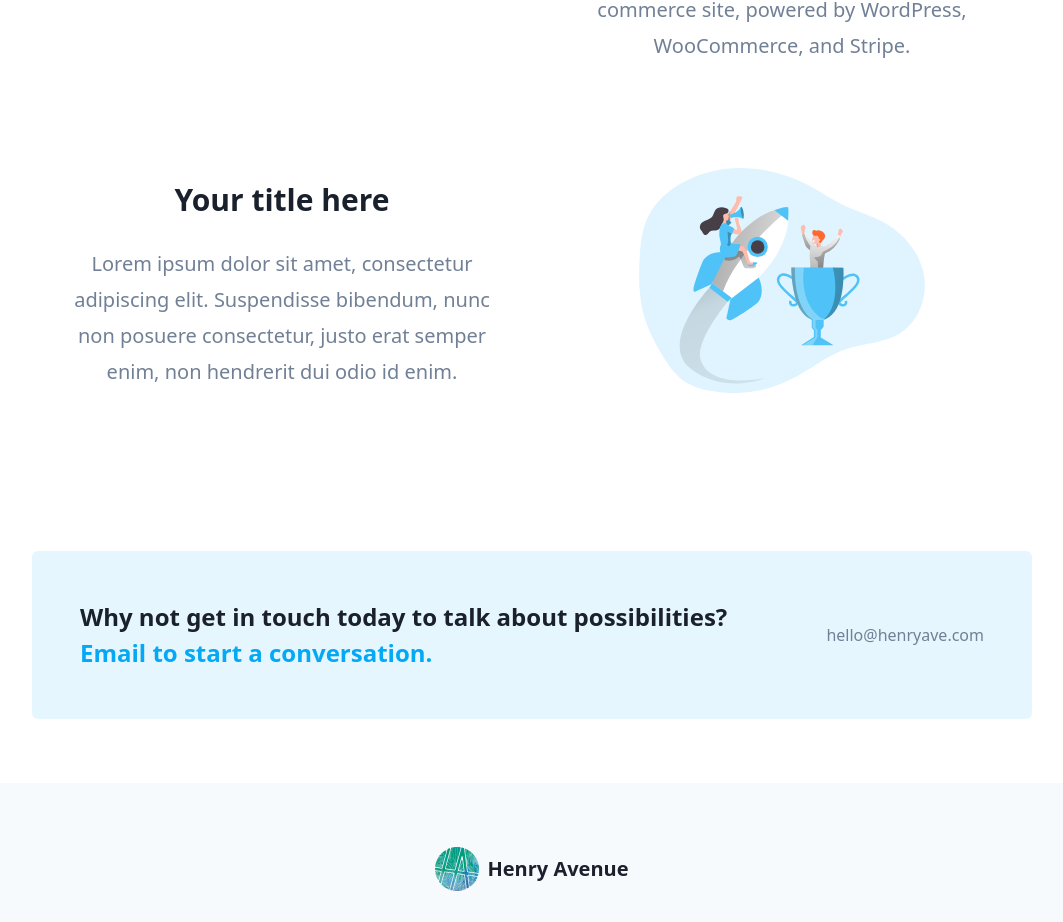
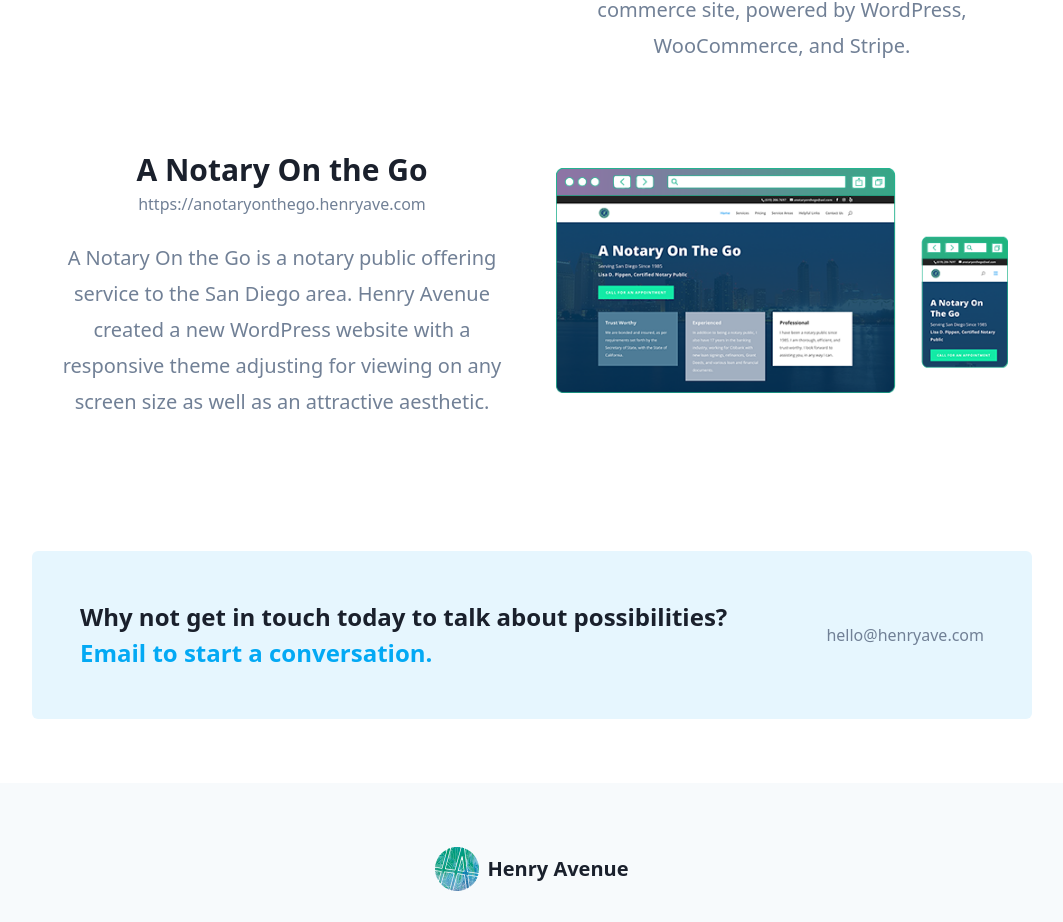
Before and after one commit to rt3me/nextjs-henryave.com, a Next.js app: page / in a window 1280 px wide. Shown: the part 1649-2571 px from the top of the page, without its empty margins (108-1171 px from the left). Built offline with nearby package versions, Linux system fonts and the light colour scheme.

Commit message:
Created notary project

```diff
--- a/src/templates/VerticalFeatures.tsx
+++ b/src/templates/VerticalFeatures.tsx
@@ -23,10 +23,11 @@
       reverse
     />
     <VerticalFeatureRow
-      title="Your title here"
-      description="Lorem ipsum dolor sit amet, consectetur adipiscing elit. Suspendisse bibendum, nunc non posuere consectetur, justo erat semper enim, non hendrerit dui odio id enim."
-      image="/assets/images/feature3.svg"
-      imageAlt="Third feature alt text"
+      title="A Notary On the Go"
+      description="A Notary On the Go is a notary public offering service to the San Diego area. Henry Avenue created a new WordPress website with a responsive theme adjusting for viewing on any screen size as well as an attractive aesthetic."
+      link="https://anotaryonthego.henryave.com"
+      image="/assets/images/notary-project-small.png"
+      imageAlt="A Notary On the Go website"
     />
   </Section>
 );
```
Also changed, not shown: public/assets/images/notary-project-small.png (added).
